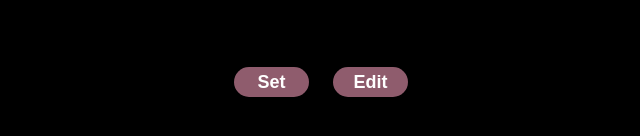
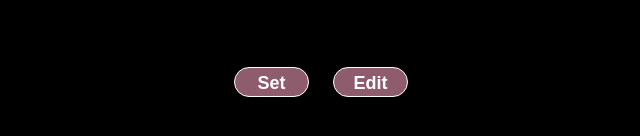
Before and after one commit to saleh1992/Clock-Project-Javascript, a plain HTML site: page index.html in a window 1280 px wide. Shown: the part 444-580 px from the top of the page, 319-959 px from the left. Drawn offline with Linux system fonts and the light colour scheme.

Commit message:
Update style.css

```diff
--- a/style.css
+++ b/style.css
@@ -98,12 +98,13 @@ button {
   height: 30px;
   border-radius: 29px;
   margin: 0px 12px;
-  border: none;
   font-size: 18px;
   cursor: pointer;
   font-weight: 600;
   background: #8f5c6d;
   color: white;
+  border: 1px solid;
+  line-height: 29px;
 }
 
 .setinputs {
```
